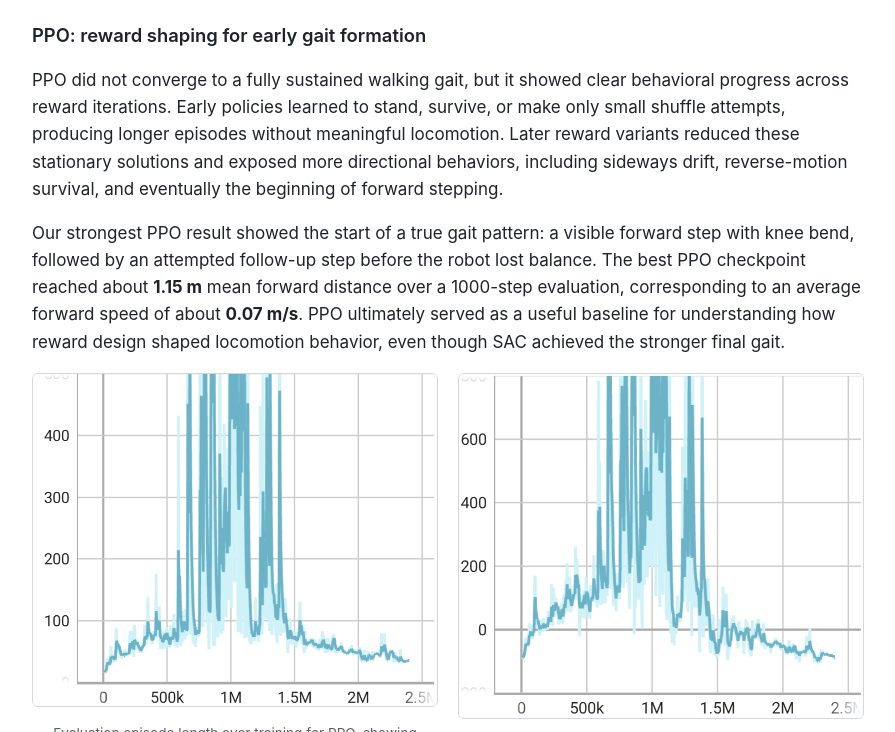
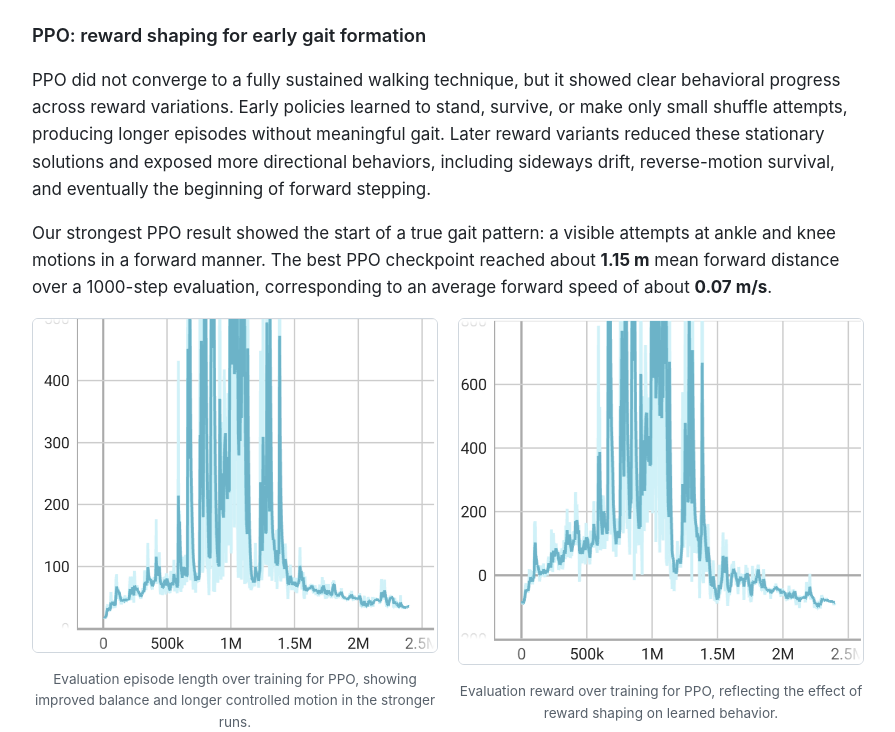
Before and after one commit to DrewBurcher/ML_Humaniod, a plain HTML site: page docs/index.html in a window 1280 px wide. Shown: the part 3734-4466 px from the top of the page, without its empty margins (192-1087 px from the left). Drawn offline with Linux system fonts and the light colour scheme.

Commit message:
Refine PPO section for clarity and consistency

```diff
--- a/docs/index.html
+++ b/docs/index.html
@@ -164,21 +164,19 @@
 
     <h3>PPO: reward shaping for early gait formation</h3>
   <p>
-    PPO did not converge to a fully sustained walking gait, but it showed clear
-    behavioral progress across reward iterations. Early policies learned to stand,
+    PPO did not converge to a fully sustained walking technique, but it showed clear
+    behavioral progress across reward variations. Early policies learned to stand,
     survive, or make only small shuffle attempts, producing longer episodes without
-    meaningful locomotion. Later reward variants reduced these stationary solutions
+    meaningful gait. Later reward variants reduced these stationary solutions
     and exposed more directional behaviors, including sideways drift, reverse-motion
     survival, and eventually the beginning of forward stepping.
   </p>
   <p>
-    Our strongest PPO result showed the start of a true gait pattern: a visible
-    forward step with knee bend, followed by an attempted follow-up step before the
-    robot lost balance. The best PPO checkpoint reached about <strong>1.15 m</strong>
+    Our strongest PPO result showed the start of a true gait pattern: a visible attempts
+    at ankle and knee motions in a forward manner. The best PPO checkpoint reached about
+    <strong>1.15 m</strong>
     mean forward distance over a 1000-step evaluation, corresponding to an average
-    forward speed of about <strong>0.07 m/s</strong>. PPO ultimately served as a useful
-    baseline for understanding how reward design shaped locomotion behavior, even
-    though SAC achieved the stronger final gait.
+    forward speed of about <strong>0.07 m/s</strong>.
   </p>
 
   <div class="grid">
```
